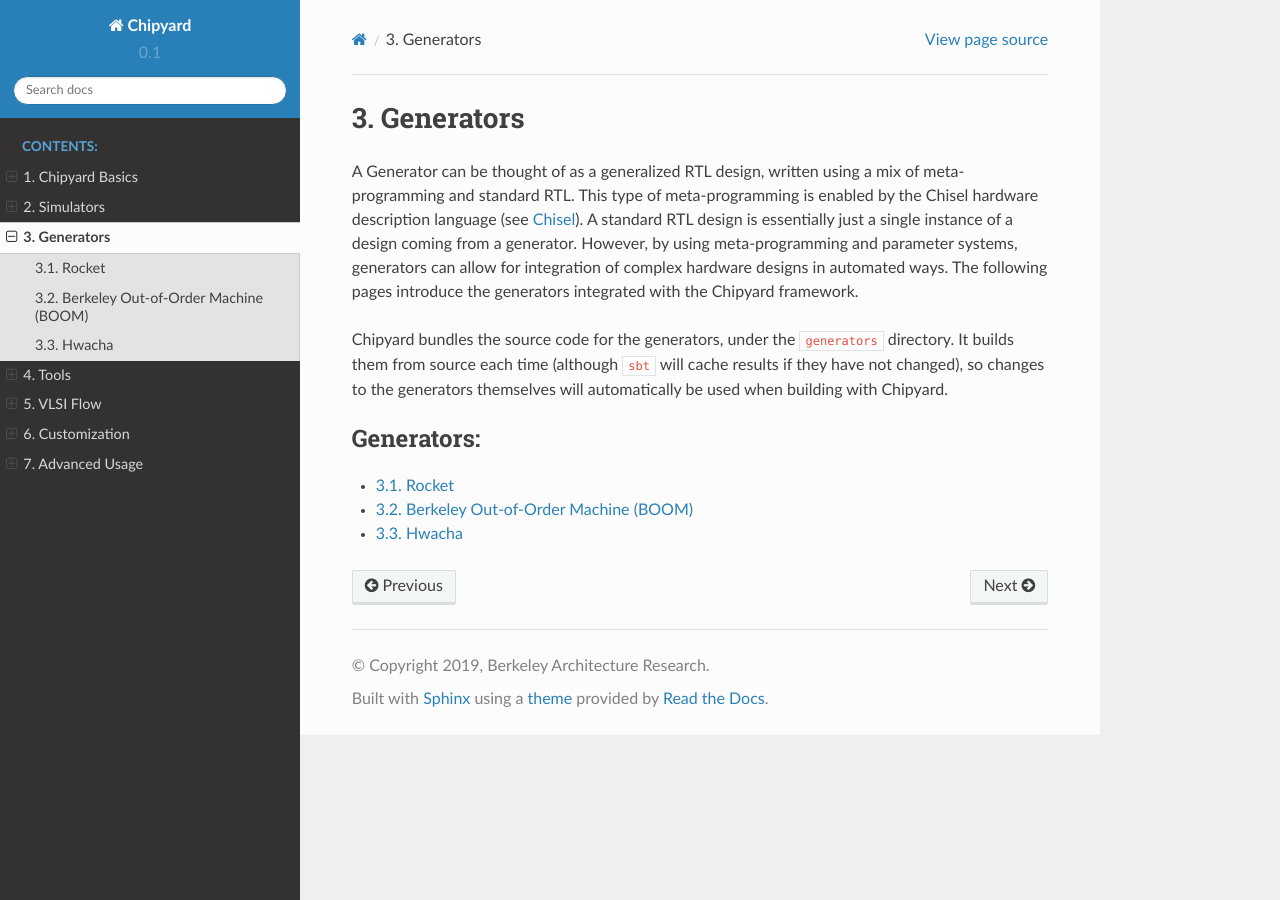
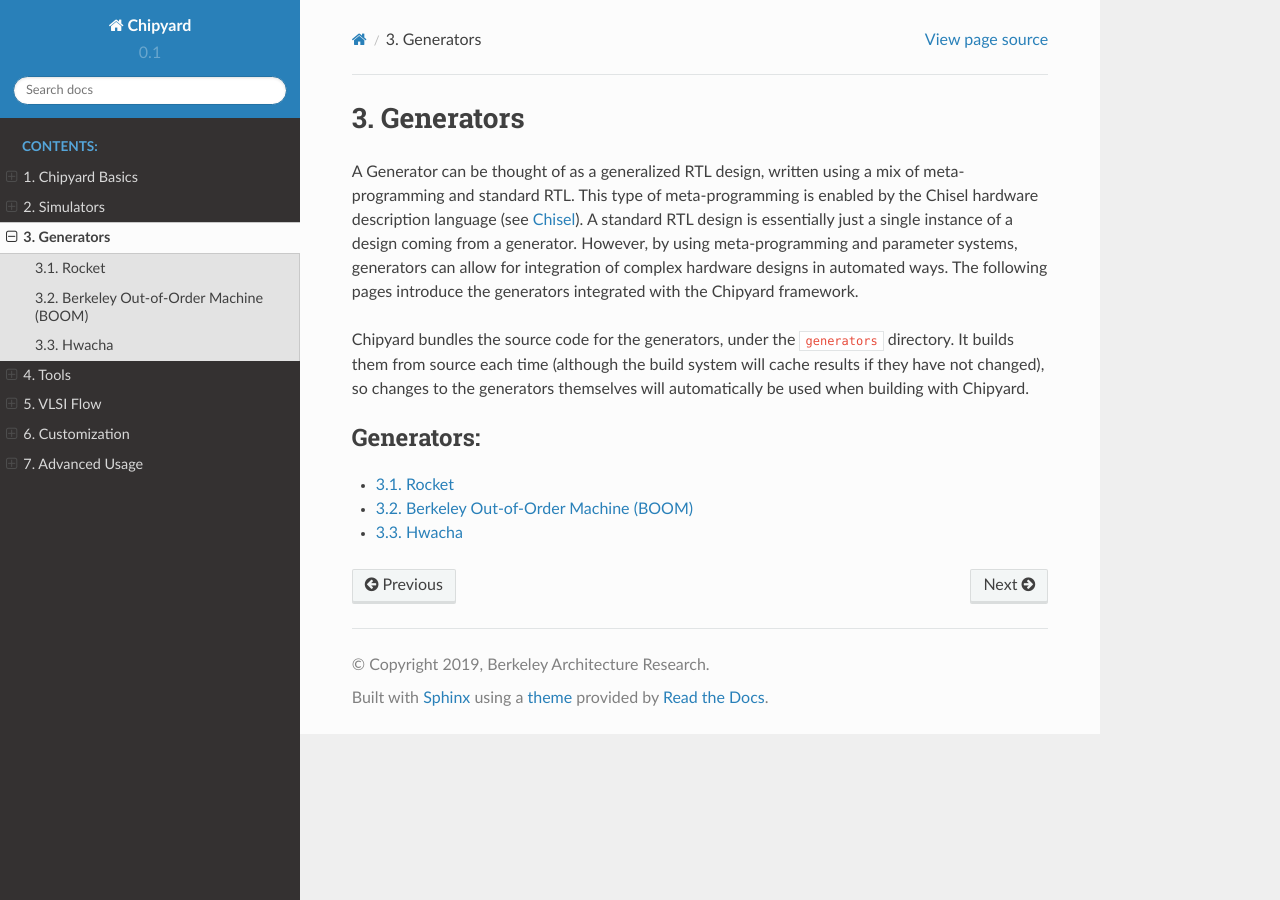
Before and after one commit to ucb-bar/chipyard, a Sphinx documentation site: the page built from docs/Generators/index.rst, in a window 1280 px wide. Built offline with Sphinx 7.4.7 and the Read the Docs theme 2.0.0, drawn with Linux system fonts in a browser that asks for light colours; pages that are not in the unit, such as notebooks, are missing from menus.

Commit message:
[docs] [ci skip]

```diff
--- a/docs/Generators/index.rst
+++ b/docs/Generators/index.rst
@@ -10,7 +10,7 @@ However, by using meta-programming and parameter systems, generators can allow f
 The following pages introduce the generators integrated with the Chipyard framework.
 
 Chipyard bundles the source code for the generators, under the ``generators`` directory.
-It builds them from source each time (although ``sbt`` will cache results if they have not changed),
+It builds them from source each time (although the build system will cache results if they have not changed),
 so changes to the generators themselves will automatically be used when building with Chipyard.
 
 .. toctree::
```
